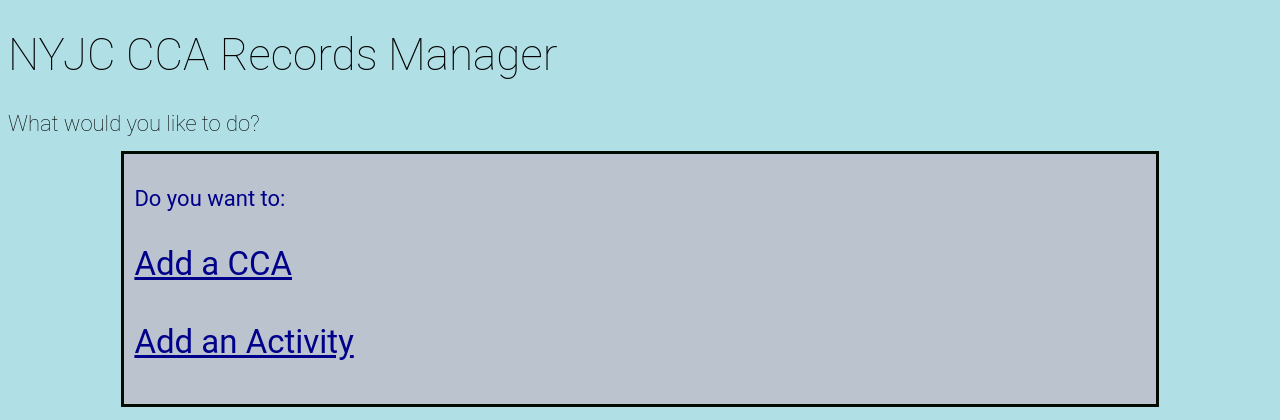
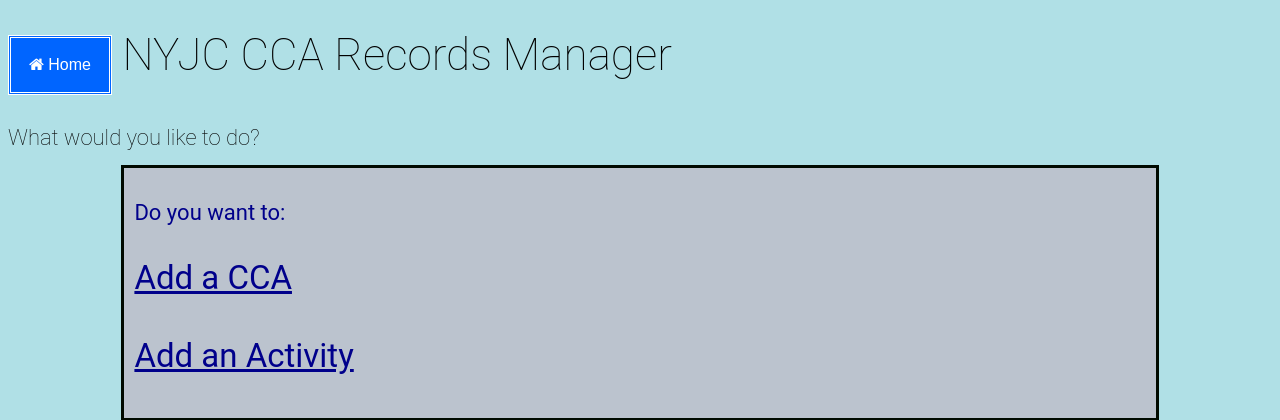
Before and after one commit to KanOnnKit/TOKCapstoneProject, a Flask app: page /add in a window 1280 px wide. Shown: the top 420 px of the page. Run offline with Flask 2, Linux system fonts and the light colour scheme; parts of the project's set-up code (start-up, migrations or seed data) failed here and were passed over.

Commit message:
added a home button to all pages

```diff
--- a/static/style.css
+++ b/static/style.css
@@ -55,3 +55,17 @@ form.form_body{
     width: 80%;
     padding: 5px;
 }
+
+.btn {
+  background-color: #0065ff;
+  border: double;
+  color: white;
+  padding: 18px;
+  font-size: 16px;
+  cursor: pointer;
+}
+
+/* Darker background on mouse-over */
+.btn:hover {
+  background-color: #ff5d00;
+}
--- a/templates/add.html
+++ b/templates/add.html
@@ -3,10 +3,16 @@
 <head>
     <title>NYJC CCA Manager</title>
     <link rel='stylesheet' type='text/css' href="{{ url_for('static', filename='style.css') }}" />
+    <link rel="stylesheet" href="https://cdnjs.cloudflare.com/ajax/libs/font-awesome/4.7.0/css/font-awesome.min.css">
+
 </head>
 
 <body>
-    <h1>NYJC CCA Records Manager</h1>
+    <h1 class='pageheader'>
+        <a href="/">
+            <button class="btn"><i class="fa fa-home"></i> Home</button></a>
+        NYJC CCA Records Manager
+    </h1>
 
     {% if type == 'cca' %}
     <!-- sends name -->
@@ -26,10 +32,12 @@
         value=''
         size=20
         required="required"/><br />
-    <input type='submit' value='Submit'/>
+    <p class='confirm'>
+        <strong>Is this correct?</strong>
+        <input type='submit' value='Submit'/>
+    </p>
 <!-- end of form -->
     </form>
-    <p class='confirm'>Is this correct?</p>
 
     {% elif type == 'activity' %}
     <!-- sends name, cca_id, start_date, end_date, description -->
```
Also changed, not shown: templates/confirm.html (+7 -1 lines), templates/edit.html (+7 -1 lines), templates/index.html (+8 -1 lines), templates/view.html (+6 -1 lines).
